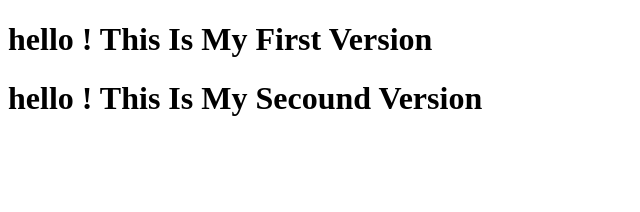
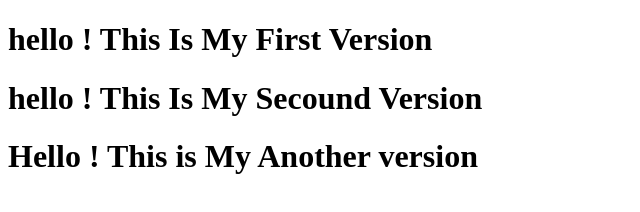
Before and after one commit to MadhuNayak911/githubrepo, a plain HTML site: page index.html in a window 1280 px wide. Shown: the whole page, without its empty margins (0-640 px from the left). Drawn offline with Linux system fonts and the light colour scheme.

Commit message:
Another Version

```diff
--- a/index.html
+++ b/index.html
@@ -8,5 +8,6 @@
 <body>
     <h1>hello ! This Is My First Version</h1>
     <h1>hello ! This Is My Secound Version</h1>
+    <h1>Hello ! This is My Another version</h1>
 </body>
 </html>
```
